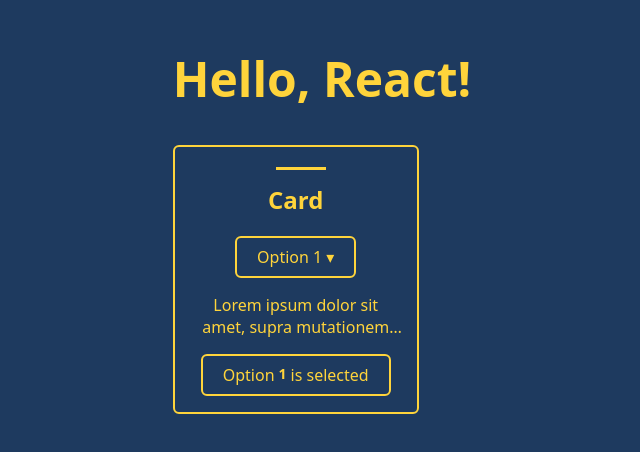
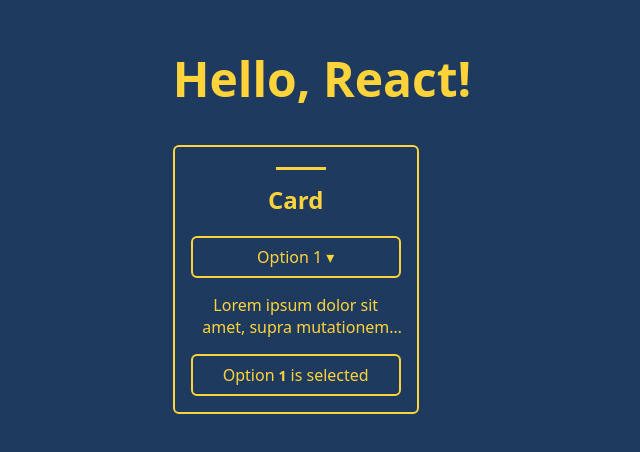
Before and after one commit to doronkina/test-task-collaborator-pro, a React app: page / in a window 1280 px wide. Shown: the part 178-630 px from the top of the page, without its empty margins (318-958 px from the left). Built offline with nearby package versions, Linux system fonts and the light colour scheme.

Commit message:
fix: update style of interactive elements
Час: 10
Компроміси: didn't account for variable text length

```diff
--- a/src/styles.css
+++ b/src/styles.css
@@ -19,6 +19,7 @@ h1 {
 }
 
 button {
+  width: 100%;
   font: inherit;
   padding: 0.5rem 1.25rem;
   border: 2px solid currentColor;
@@ -29,6 +30,7 @@ button {
   position: relative;
   font-size: 16px;
   display: inline-flex;
+  justify-content: center;
 
   &::after {
     content: '';
@@ -42,6 +44,8 @@ button {
 
   span {
     font-size: 14px;
+    position: relative;
+    top: 2px;
     font-weight: bold;
     margin: 0 0.25rem;
   }
@@ -105,6 +109,7 @@ button:focus-visible {
   top: 100%;
   left: 50%;
   transform: translateX(-50%);
+  width: 100%;
   margin: 4px 0 0;
   padding: 0;
   list-style: none;
```
